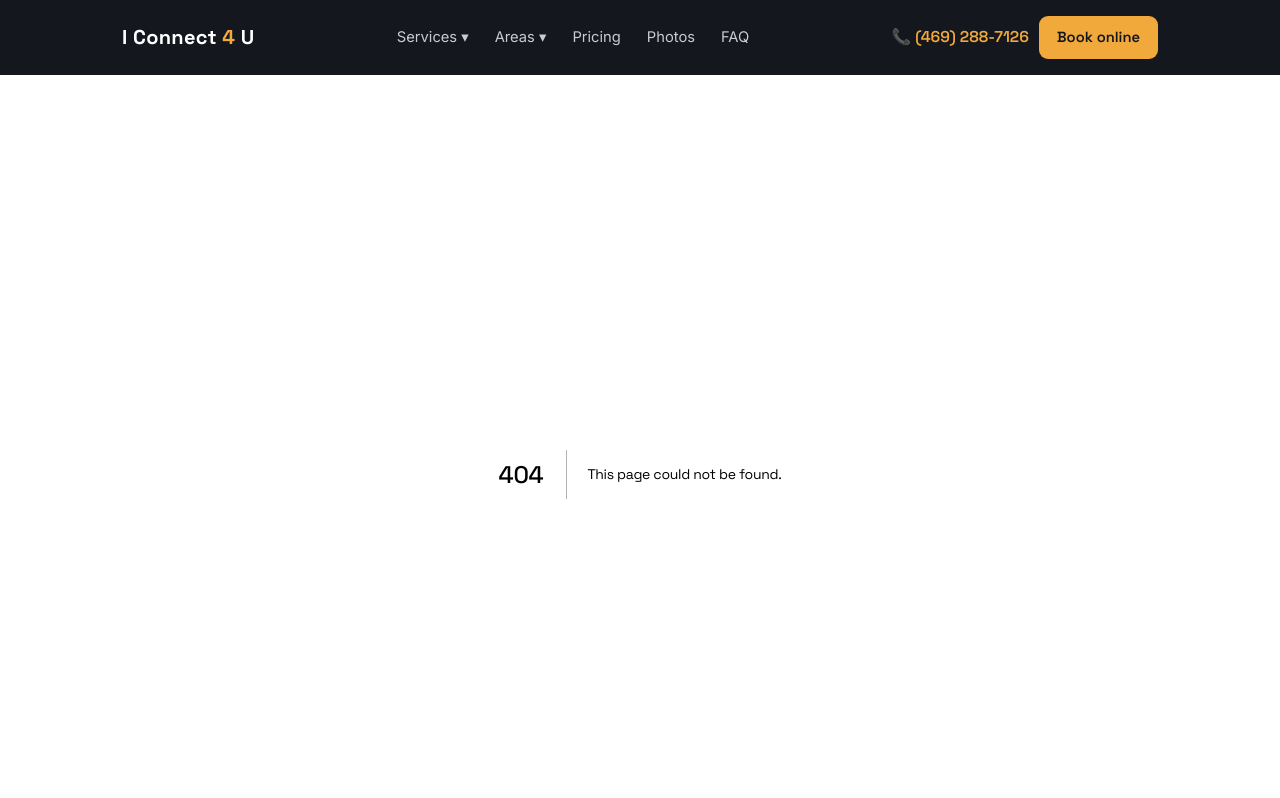
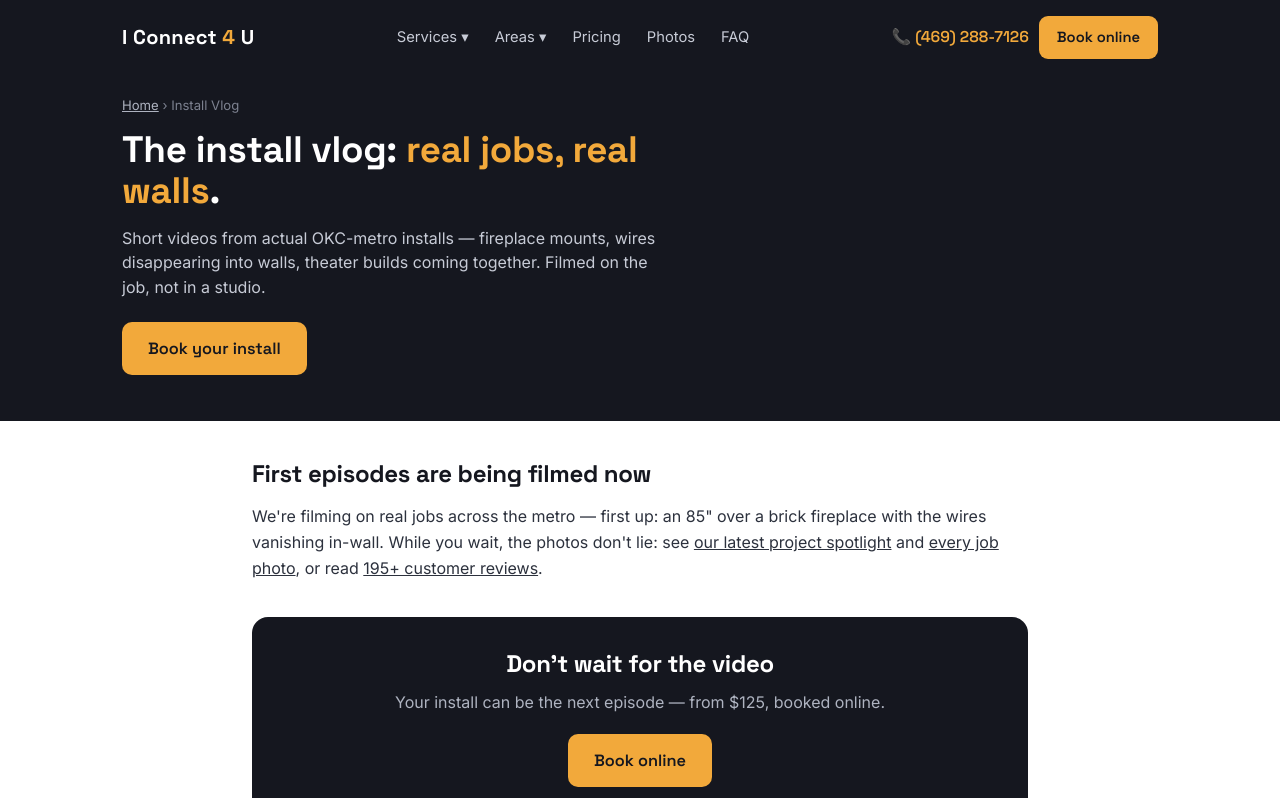
Before and after one commit to estahbanati26/ic4u-site, a Next.js app: page /vlog in a window 1280 px wide. Before the commit this address had no page. Shown: the top 798 px of the page. Built offline with nearby package versions, Linux system fonts and the light colour scheme.

Commit message:
Create page.jsx

```diff
--- /dev/null
+++ b/app/vlog/page.jsx
@@ -0,0 +1,52 @@
+import Link from 'next/link';
+
+// ============================================================
+// VLOG EMBEDS: when Arsalan films an episode and uploads it to
+// YouTube, add { id: '<youtube-video-id>', title: '...' } to
+// EPISODES below and the player renders automatically.
+// ============================================================
+const EPISODES = [];
+
+export const metadata = {
+  title: 'Install Vlog — Real TV Mounting & Theater Builds in OKC | I Connect 4 U',
+  description: 'Watch real TV mounting and home theater installs from around the OKC metro — fireplace mounts, in-wall wiring, and before/afters from I Connect 4 U. New episodes as we film them on real jobs.',
+  alternates: { canonical: 'https://ic4u.us/vlog/' }
+};
+
+export default function Vlog() {
+  return (
+    <>
+      <div className="subhero">
+        <div className="wrap">
+          <div className="crumb"><Link href="/">Home</Link> › Install Vlog</div>
+          <h1>The install vlog: <em>real jobs, real walls</em>.</h1>
+          <p>Short videos from actual OKC-metro installs — fireplace mounts, wires disappearing into walls, theater builds coming together. Filmed on the job, not in a studio.</p>
+          <Link className="btn" href="/book/">Book your install</Link>
+        </div>
+      </div>
+      <main>
+        <div className="wrap">
+          {EPISODES.length > 0 ? (
+            <div className="gallery" style={{ marginTop: 30 }}>
+              {EPISODES.map(ep => (
+                <div key={ep.id} style={{ aspectRatio: '16/9' }}>
+                  <iframe width="100%" height="100%" src={`https://www.youtube-nocookie.com/embed/${ep.id}`} title={ep.title} frameBorder="0" allowFullScreen style={{ borderRadius: 12 }} />
+                </div>
+              ))}
+            </div>
+          ) : (
+            <div className="prose">
+              <h2>First episodes are being filmed now</h2>
+              <p>We&apos;re filming on real jobs across the metro — first up: an 85&quot; over a brick fireplace with the wires vanishing in-wall. While you wait, the photos don&apos;t lie: see <Link href="/work/starfield-home-theater/">our latest project spotlight</Link> and <Link href="/gallery/">every job photo</Link>, or read <Link href="/reviews/">195+ customer reviews</Link>.</p>
+              <div className="ctaband">
+                <h2>Don&apos;t wait for the video</h2>
+                <p>Your install can be the next episode — from $125, booked online.</p>
+                <Link className="btn" href="/book/">Book online</Link>
+              </div>
+            </div>
+          )}
+        </div>
+      </main>
+    </>
+  );
+}
```
